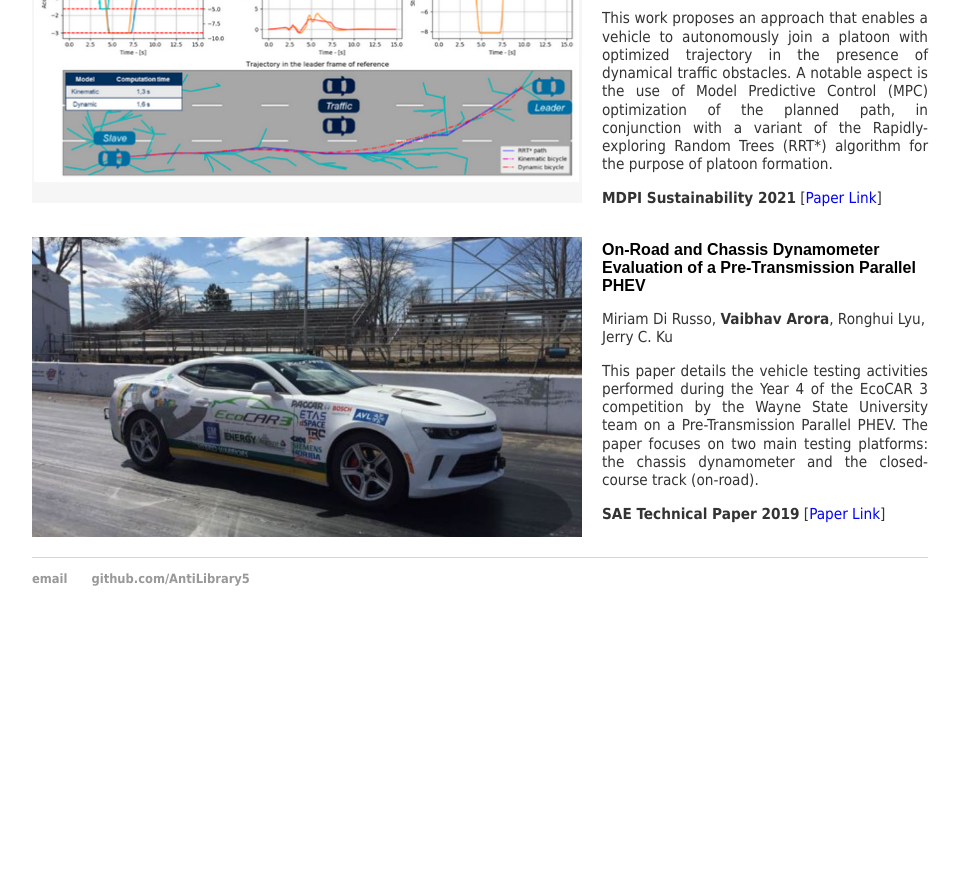
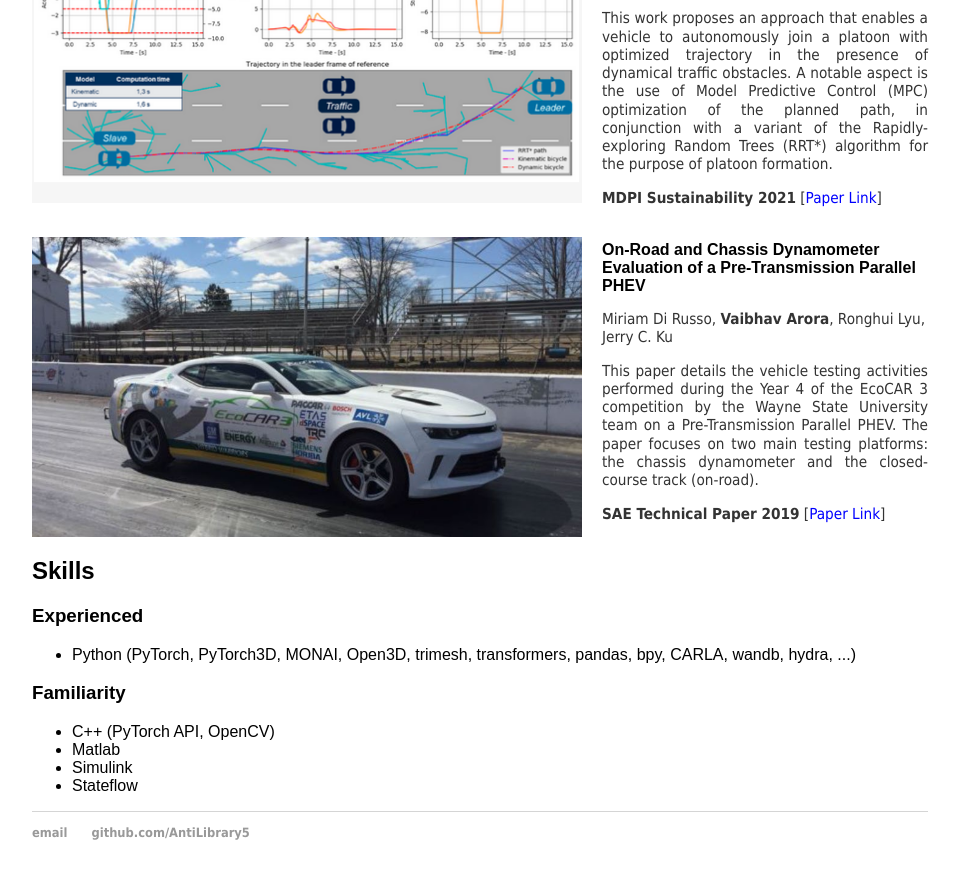
Before and after one commit to AntiLibrary5/AntiLibrary5.github.io, a Jekyll site: the page built from vaibhav/index.html, in a window 1280 px wide and 900 px high, scrolled down 1819 px. Shown: the top 879 px of the window, without its empty margins (160-1120 px from the left). Built offline with Jekyll 4.4.1, drawn with Linux system fonts in a browser that asks for light colours; before the commit the page ends 2465 px from its top, so only the background shows below that.

Commit message:
Update index.html

```diff
--- a/vaibhav/index.html
+++ b/vaibhav/index.html
@@ -131,6 +131,25 @@ under the supervision of <a href="https://europe.naverlabs.com/people_user_naver
         </div>
     </div>
 
+<section id="skills">
+  <h2>Skills</h2>
+  <div class="skill-container">
+    <h3>Experienced</h3>
+    <ul>
+      <li>Python (PyTorch, PyTorch3D, MONAI, Open3D, trimesh, transformers, pandas, bpy, CARLA, wandb, hydra, ...)</li>
+    </ul>
+  </div>
+  <div class="skill-container">
+    <h3>Familiarity</h3>
+    <ul>
+      <li>C++ (PyTorch API, OpenCV)</li>
+      <li>Matlab</li>
+      <li>Simulink</li>
+      <li>Stateflow</li>
+    </ul>
+  </div>
+</section>
+
 <!-- <p></p>
  <p align="justify">But more has happened all along on the outside. At the level of human life:</p>
  <p align="justify"><b>1999-2001:</b> <a href="">Holy Angels Kindergarten</a>, Nainital, IN</p>
```
